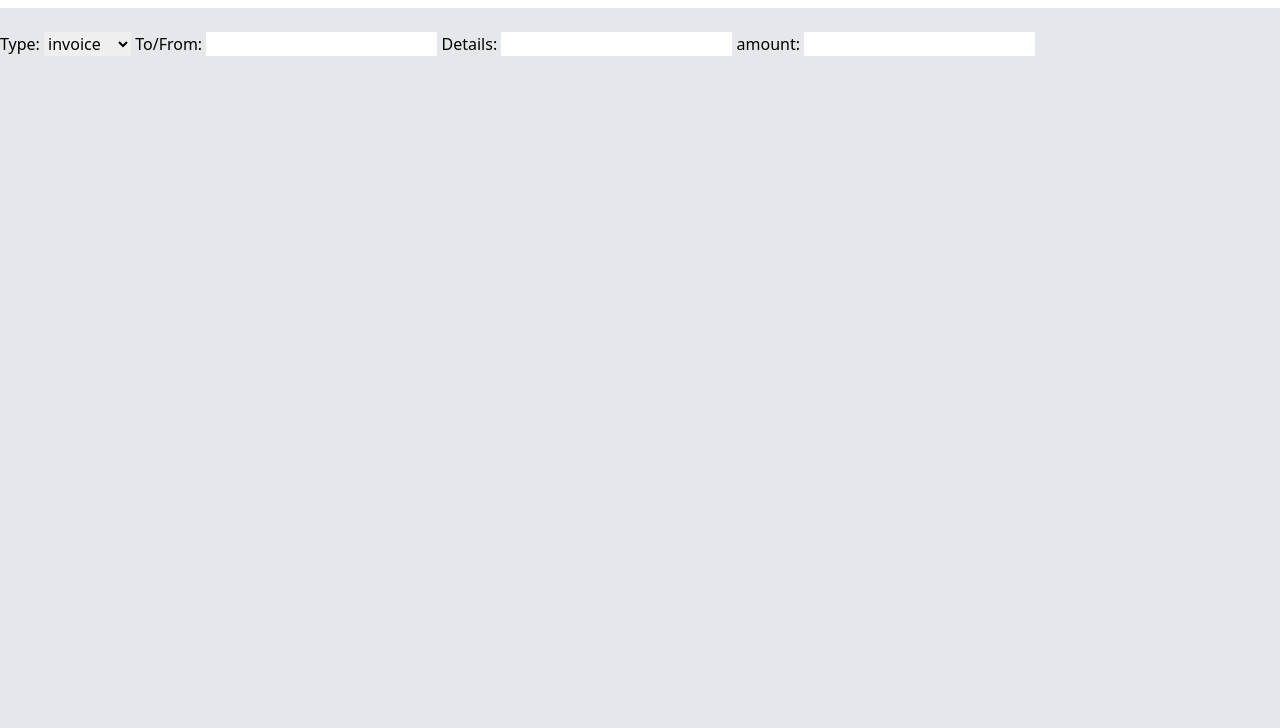
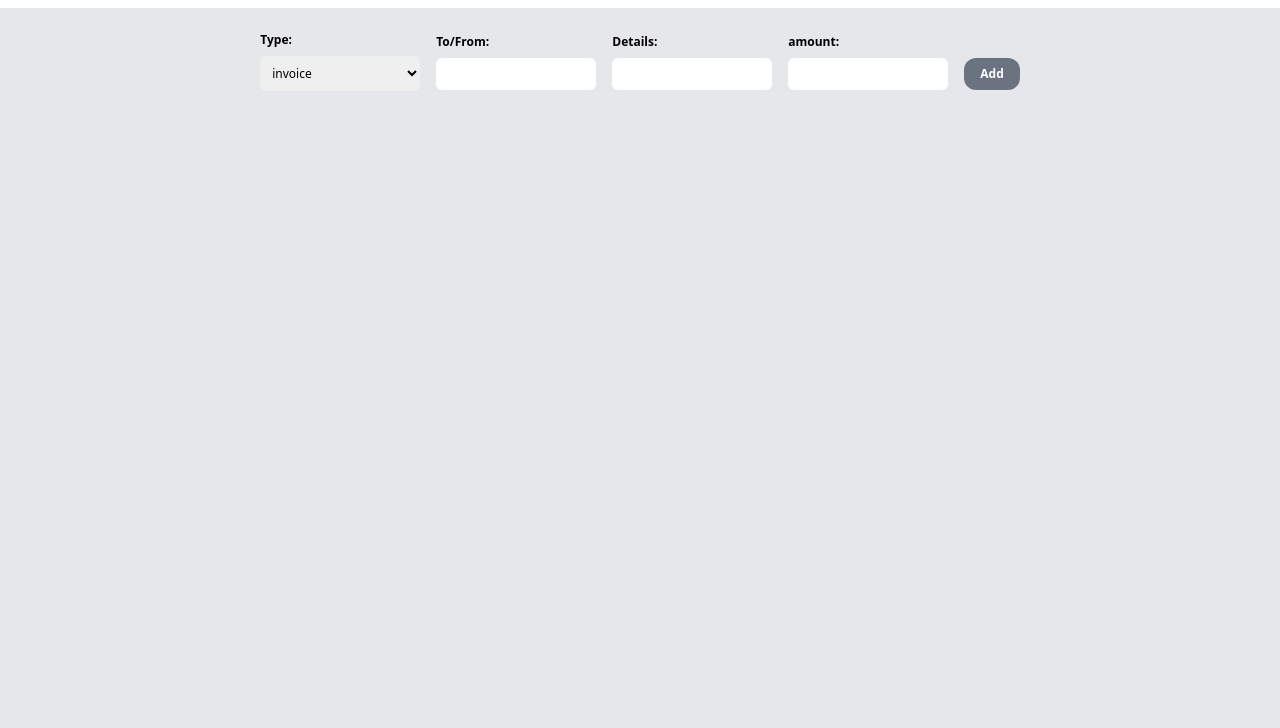
Before and after one commit to MUGISHA-Pascal/FinanceLogger, a plain HTML site: page public/index.html in a window 1280 px wide. Shown: the part 72-800 px from the top of the page. Drawn offline with nearby package versions, Linux system fonts and the light colour scheme.

Commit message:
finalising styles

```diff
--- a/public/index.html
+++ b/public/index.html
@@ -8,23 +8,59 @@
       rel="stylesheet"
     />
   </head>
-  <body class="bg-gray-200">
+  <body class="bg-gray-200 text-xs">
     <section class="flex flex-col justify-center items-center bg-white">
       <h2 class="text-gray-500 font-bold text-2xl m-6">Finance Logger</h2>
+      <ul></ul>
     </section>
-    <section class="pt-6">
-      <form>
-        <label for="type">Type:</label>
-        <select name="type" id="type">
-          <option value="invoice">invoice</option>
-          <option value="payment">payment</option>
-        </select>
-        <label for="person">To/From:</label>
-        <input type="text" id="person" name="person" />
-        <label for="details">Details:</label>
-        <input type="text" id="details" name="details" />
-        <label for="amount">amount:</label>
-        <input type="number" id="amount" name="amount" />
+    <section class="pt-6 flex flex-row items-center justify-center">
+      <form class="flex flex-row space-x-4 items-center justify-center">
+        <div class="flex flex-col space-y-2 w-40">
+          <label for="type" class="font-bold">Type:</label>
+          <select
+            name="type"
+            id="type"
+            class="p-2 rounded-md focus:outline-none"
+          >
+            <option value="invoice">invoice</option>
+            <option value="payment">payment</option>
+          </select>
+        </div>
+        <div class="flex flex-col space-y-2 w-40">
+          <label for="person" class="font-bold">To/From:</label>
+          <input
+            type="text"
+            id="person"
+            name="person"
+            class="p-2 rounded-md focus:outline-none"
+          />
+        </div>
+        <div class="flex flex-col space-y-2 w-40">
+          <label for="details" class="font-bold">Details:</label>
+          <input
+            type="text"
+            id="details"
+            name="details"
+            class="p-2 rounded-md focus:outline-none"
+          />
+        </div>
+        <div class="flex flex-col space-y-2 w-40">
+          <label for="amount" class="font-bold">amount:</label>
+          <input
+            type="number"
+            id="amount"
+            name="amount"
+            class="p-2 rounded-md focus:outline-none"
+          />
+        </div>
+        <div class="pt-6">
+          <button
+            type="submit"
+            class="rounded-xl bg-gray-500 text-xs h-8 pl-4 pr-4 hover:opacity-70 text-white font-bold"
+          >
+            Add
+          </button>
+        </div>
       </form>
     </section>
   </body>
```
